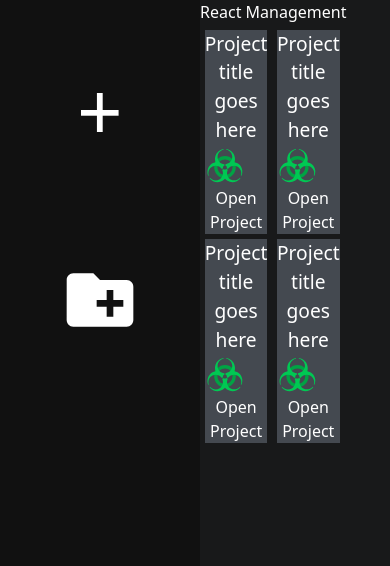
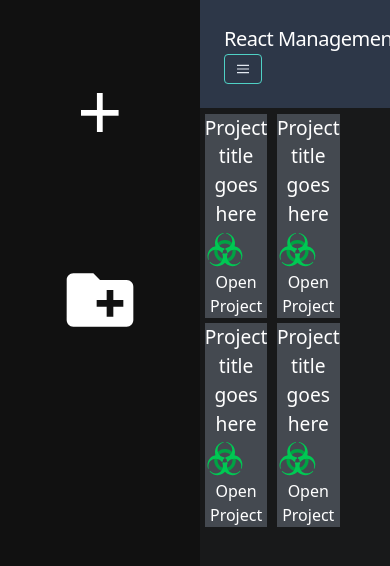
Before and after one commit to taylorallen0913/react-management, a React app: page / in a window 390 px wide. Shown: the top 566 px of the page. Built offline with nearby package versions, Linux system fonts and the light colour scheme; the HTML template or start-up script is replaced by a standard one.

Commit message:
converted navbar

```diff
--- a/package.json
+++ b/package.json
@@ -16,7 +16,9 @@
     "url": "git+https://github.com/taylorallen0913/react-management.git"
   },
   "dependencies": {
+    "axios": "^0.19.2",
     "better-opn": "^2.0.0",
+    "cors": "^2.8.5",
     "express": "^4.17.1",
     "infima": "^0.2.0-alpha.12",
     "react": "^16.13.1",
--- a/src/client/components/Navbar/index.js
+++ b/src/client/components/Navbar/index.js
@@ -5,20 +5,47 @@
 
 const Navbar = () => {
   return (
-    <nav className="navbar navbar--dark">
-      <div className="navbar__inner">
-        <div className="navbar__items">
-          <Link to="/" className="navbar__brand navbar-header">
+    <nav className="flex items-center justify-between flex-wrap bg-gray-800 p-6">
+      <div className="flex items-center flex-shrink-0 text-white mr-6">
+        <span className="font-semibold text-xl tracking-tight">
+          <Link to="/" className="navbar-header">
             React Management
           </Link>
-          {/* <a className="navbar__item navbar__link" href="#url">
+        </span>
+      </div>
+      <div className="block lg:hidden">
+        <button className="flex items-center px-3 py-2 border rounded text-gray-300 border-teal-400 hover:text-white hover:border-white">
+          <svg
+            className="fill-current h-3 w-3"
+            viewBox="0 0 20 20"
+            xmlns="http://www.w3.org/2000/svg"
+          >
+            <title>Menu</title>
+            <path d="M0 3h20v2H0V3zm0 6h20v2H0V9zm0 6h20v2H0v-2z" />
+          </svg>
+        </button>
+      </div>
+      <div className="w-full block flex-grow lg:flex lg:items-center lg:w-auto">
+        <div className="text-sm lg:flex-grow">
+          {/* <a
+            href="#responsive-header"
+            className="block mt-4 lg:inline-block lg:mt-0 text-gray-300 hover:text-white mr-4"
+          >
             Docs
+          </a>
+          <a
+            href="#responsive-header"
+            className="block mt-4 lg:inline-block lg:mt-0 text-gray-300 hover:text-white mr-4"
+          >
+            Examples
+          </a>
+          <a
+            href="#responsive-header"
+            className="block mt-4 lg:inline-block lg:mt-0 text-teal-200 hover:text-white"
+          >
+            Blog
           </a> */}
         </div>
-        {/*
-        <div className="navbar__items navbar__items--right">
-        </div>
-        */}
       </div>
     </nav>
   );
--- a/src/client/components/Navbar/styles.css
+++ b/src/client/components/Navbar/styles.css
@@ -1,5 +1,7 @@
+.navbar {
+  background-color: #303846;
+}
+
 .navbar-header {
-  color: white !important;
-  text-decoration: none !important;
-  cursor: pointer !important;
+  font-weight: 300;
 }
--- a/src/server/index.js
+++ b/src/server/index.js
@@ -1,13 +1,10 @@
 const express = require('express');
+const cors = require('cors');
 const { closeDevServer } = require('../webpack');
 
 const app = express();
 
-app.post('/close', async (req, res) => {
-  res.sendStatus(200);
-  exitCleanup();
-  // process.exit(0);
-});
+app.use(cors());
 
 // Change to be dynamic later
 const PORT = 5000;
```
Also changed, not shown: 1 other file (tests, documents, lock files or other folders).
